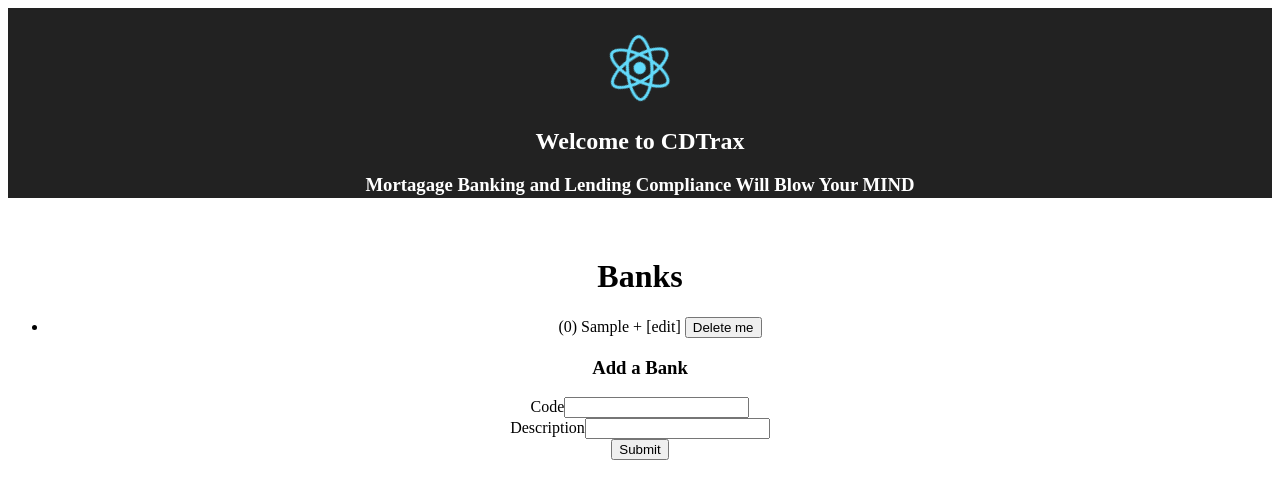
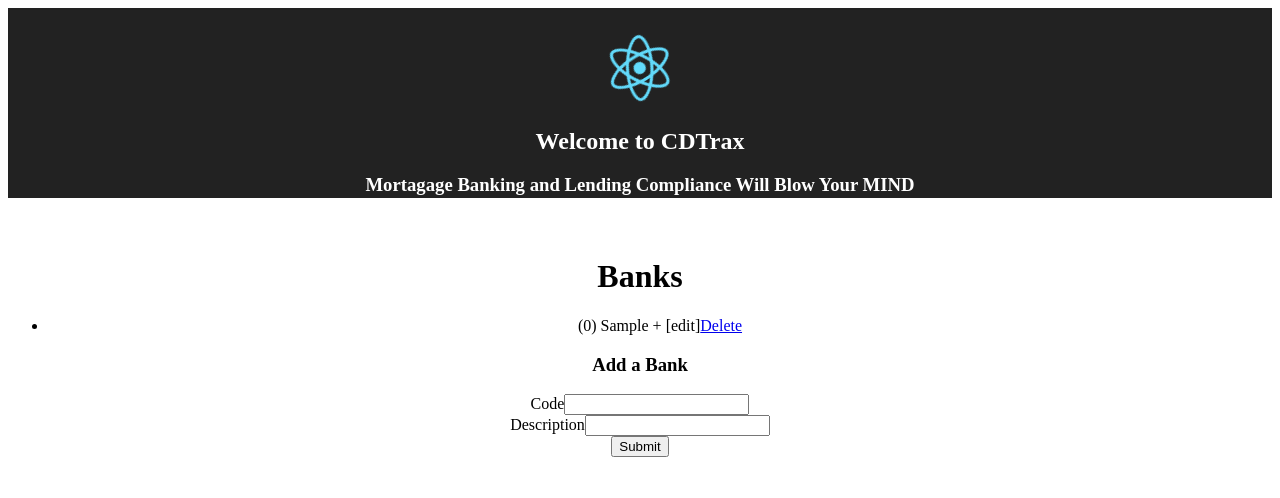
Before and after one commit to pappabear/cdtrax-without-skin, a React (Create React App) app: page / in a window 1280 px wide. Both pictures are taken after typing "Sample", "Sample" into the empty fields and a click on the input 639 px from the left and 410 px from the top of the page. Shown: the top 498 px of the page. Built offline with nearby package versions, Linux system fonts and the light colour scheme; no server answers.

Commit message:
Fixed 'delete' function

```diff
--- a/src/containers/Banks.js
+++ b/src/containers/Banks.js
@@ -21,7 +21,6 @@ class Banks extends Component {
 
         this.handleChange = this.handleChange.bind(this)
         this.handleSubmit = this.handleSubmit.bind(this)
-        this.handleDelete = this.handleDelete.bind(this)
       }
 
     componentDidMount()
@@ -41,12 +40,6 @@ class Banks extends Component {
         this.setState({ code: "", description: "" })
     }
 
-    handleDelete(id)
-    {
-        //this.props.addBank("xxx", "hardcoded")
-        //this.setState({ code: "", description: "" })
-    }
-
     render() {
 
         return (
@@ -54,7 +47,8 @@ class Banks extends Component {
                 <h1>Banks</h1>
                 <ul>
                     {this.props.banks.map(bank =>
-                        <li key={bank.id}>({bank.id}) {bank.description} + [edit] <input type="button" value="Delete me" onClick={ () => this.props.deleteBank(bank.id)} /> </li>
+                        <li key={bank.id}>({bank.id}) {bank.description} + [edit]
+                            <a href="#" onClick={ () => this.props.deleteBank(bank.id)}>Delete</a> </li>
                     )}
                 </ul>
 
--- a/src/reducers/banks.js
+++ b/src/reducers/banks.js
@@ -6,7 +6,6 @@ export default function banks(state = [], action) {
 
 
     case ADD_BANK:
-      console.log('ADD_BANK in reducer')
       var pk = 0;
       state.map(b =>
         pk = parseInt(b.id) + 1 //this is good enough for now.  in finished app, page change will reload state
@@ -23,6 +22,7 @@ export default function banks(state = [], action) {
       ]
 
     case DELETE_BANK:
+      console.log('DELETE_BANK in reducer')
       return state.filter(bank =>
         bank.id !== action.id
       )
```
